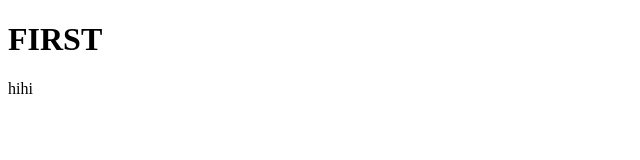
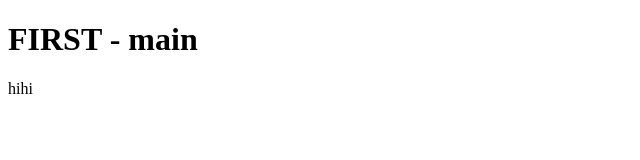
Before and after one commit to ghdgus24/git-practice, a plain HTML site: page index.html in a window 1280 px wide. Shown: the whole page, without its empty margins (0-640 px from the left). Drawn offline with Linux system fonts and the light colour scheme.

Commit message:
메인 페이지 생성

```diff
--- a/index.html
+++ b/index.html
@@ -6,7 +6,7 @@
 		<title>Document</title>
 	</head>
 	<body>
-		<h1>FIRST</h1>
+		<h1>FIRST - main</h1>
 		<div>hihi</div>
 	</body>
 </html>
```
